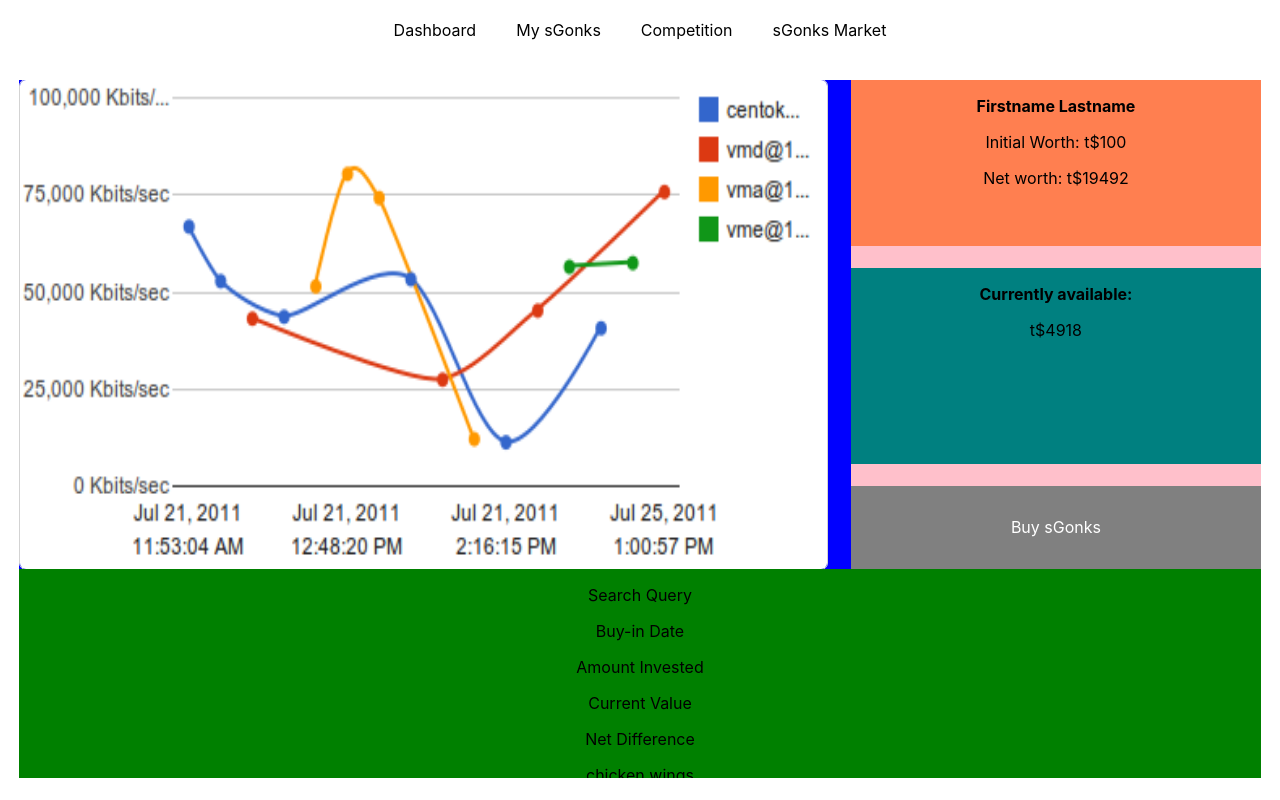
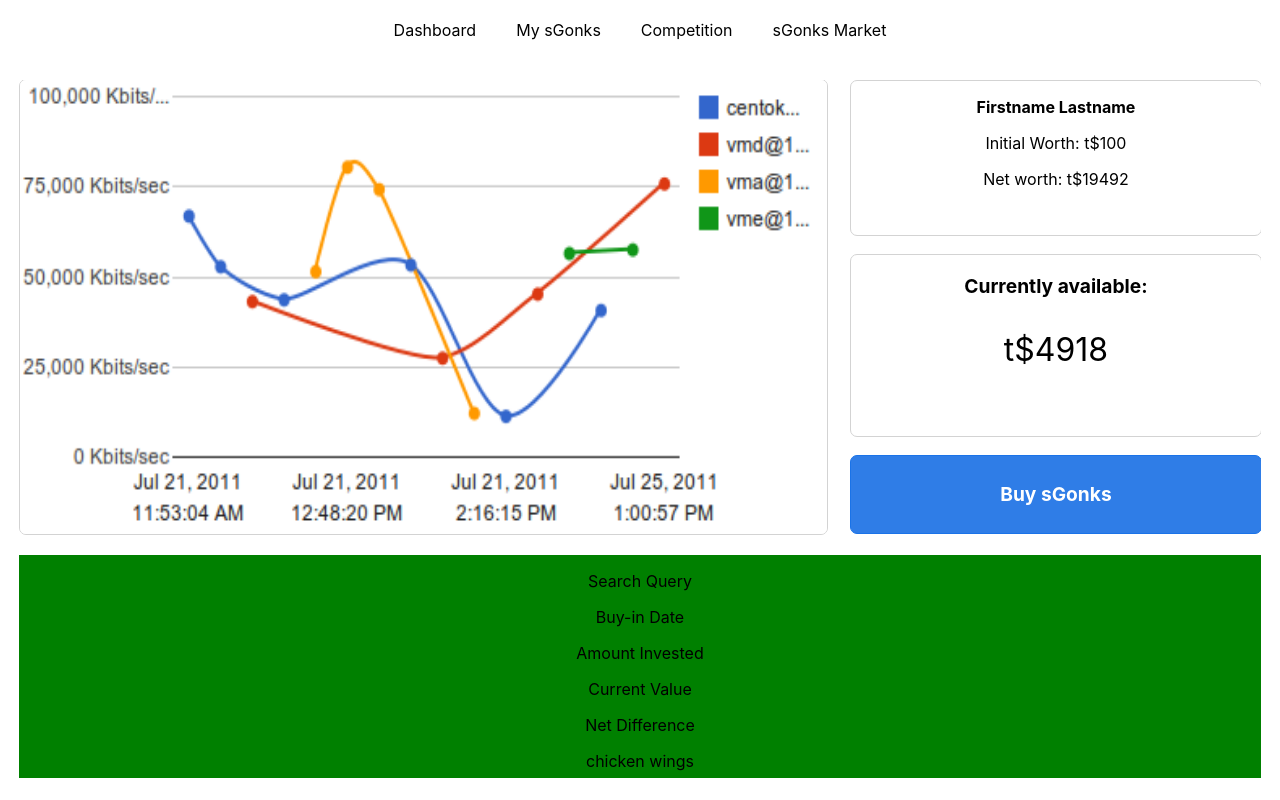
Before and after one commit to googleinterns/sgonks, a React (Create React App) app in the folder portfolio/frontend/: page /mysgonks in a window 1280 px wide. Built offline with nearby package versions, Linux system fonts and the light colour scheme.

Commit message:
Finish styling chart and info container of prototype

```diff
--- a/portfolio/frontend/src/containers/SGonksPlatform/MySGonks/MySGonks.js
+++ b/portfolio/frontend/src/containers/SGonksPlatform/MySGonks/MySGonks.js
@@ -26,7 +26,7 @@ const MySGonks = (props) => {
             <p>
               <strong>Currently available:</strong>
             </p>
-            <p>t$4918</p>
+            <p className={classes.AvailAmount}>t$4918</p>
           </div>
           <div className={classes.BuyButton}>
             <Link to="/marketplace">Buy sGonks</Link>
--- a/portfolio/frontend/src/containers/SGonksPlatform/MySGonks/MySGonks.module.css
+++ b/portfolio/frontend/src/containers/SGonksPlatform/MySGonks/MySGonks.module.css
@@ -12,8 +12,7 @@
 
 .ChartAndInfoContainer {
     width: 100%;
-    height: 70%;
-    background: blue;
+    height: 65%;
     display: flex;
     flex-direction: row;
     align-items: center;
@@ -23,7 +22,6 @@
 .ChartContainer {
     width: 65%;
     height: 100%;
-    background: gray;
     border-radius: 7px;
     overflow: hidden;
     border: solid 1px lightgray;
@@ -37,7 +35,6 @@
 .InfoContainer {
     width: 33%;
     height: 100%;
-    background-color: pink;
     display: flex;
     flex-direction: column;
     justify-content: space-between;
@@ -47,18 +44,26 @@
 .NameInfoContainer {
     width: 100%;
     height: 34%;
-    background: coral;
+    border-radius: 7px;
+    border: solid 1px lightgray;
 }
 
 .CurrentlyAvailableContainer {
     width: 100%;
     height: 40%;
-    background: teal;
+    border-radius: 7px;
+    border: solid 1px lightgray;
+    font-size: 1.5vw;
+}
+
+.AvailAmount {
+    font-size: 2.5vw;
 }
 
 .BuyButton {
     width: 100%;
-    background: gray;
+    border-radius: 7px;
+    border: solid 1px #1A73E8;
     height: 17%;
     text-align: center;
     justify-content: center;
@@ -66,15 +71,18 @@
     display: flex;
     flex-direction: column;
     justify-content: center;
+    background-color: #2F7DE7;
 }
 
 .BuyButton a {
     text-decoration: none;
     color: white;
+    font-size: 1.5vw;
+    font-weight: bold;
 }
 
 .SGonksTable {
     width: 100%;
-    height: 30%;
+    height: 32%;
     background: green;
 }
```
